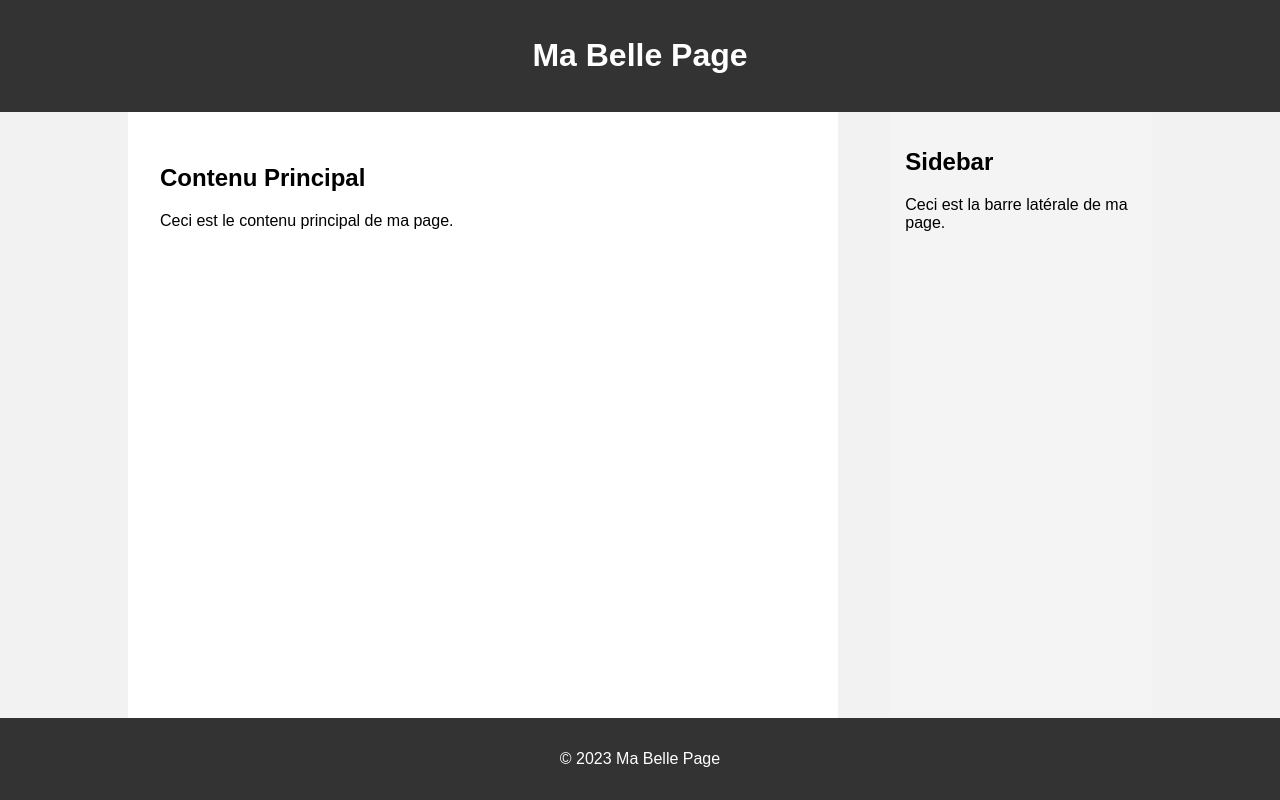
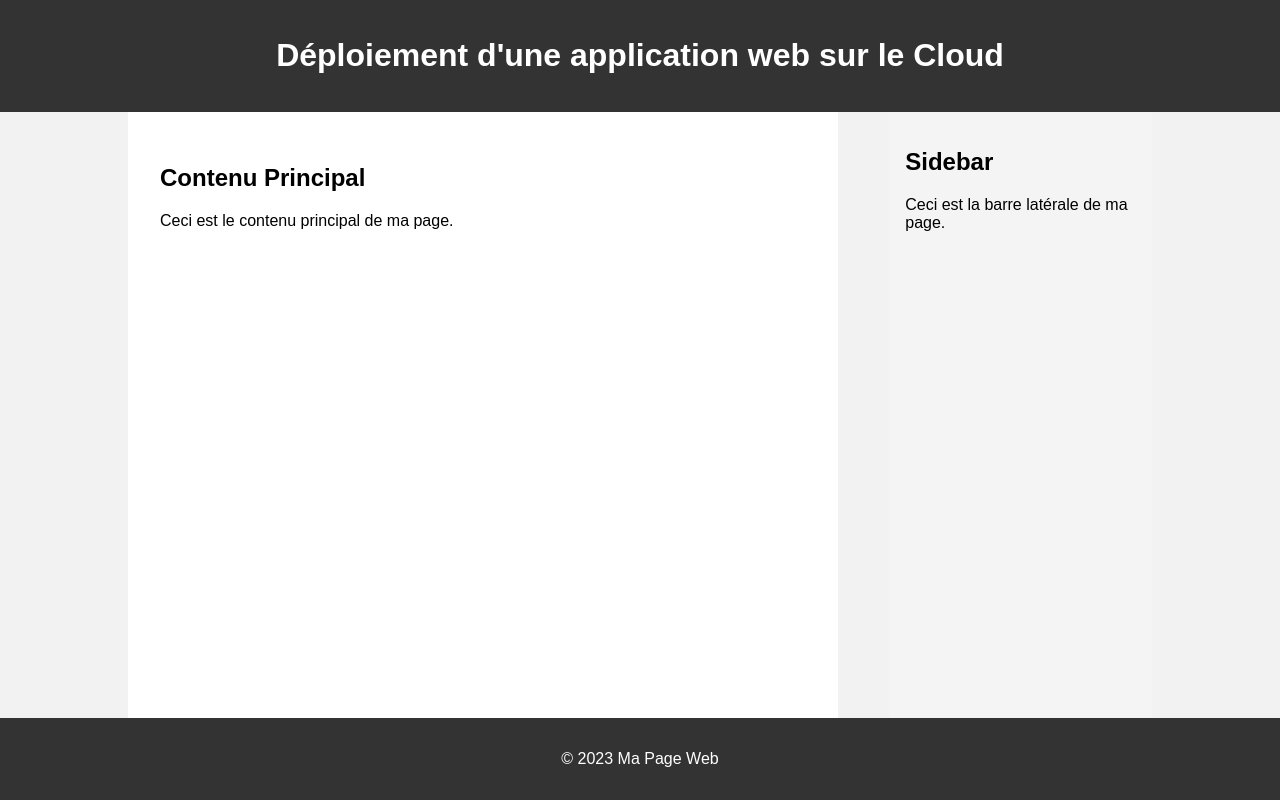
Before and after one commit to Redwan44Reze/Cloud, a plain HTML site: page index.html in a window 1280 px wide. Drawn offline with Linux system fonts and the light colour scheme.

Commit message:
Update index.html

```diff
--- a/index.html
+++ b/index.html
@@ -1,7 +1,7 @@
 <!DOCTYPE html>
 <html>
 <head>
-<title>Ma Belle Page</title>
+<title>Ma Page Web</title>
 <style>
   body {
     font-family: Arial, sans-serif;
@@ -49,7 +49,7 @@
 <body>
 
 <header>
-  <h1>Ma Belle Page</h1>
+  <h1>Déploiement d'une application web sur le Cloud</h1>
 </header>
 
 <div class="container">
@@ -64,7 +64,7 @@
 </div>
 
 <footer>
-  <p>© 2023 Ma Belle Page</p>
+  <p>© 2023 Ma Page Web</p>
 </footer>
 
 </body>
```
